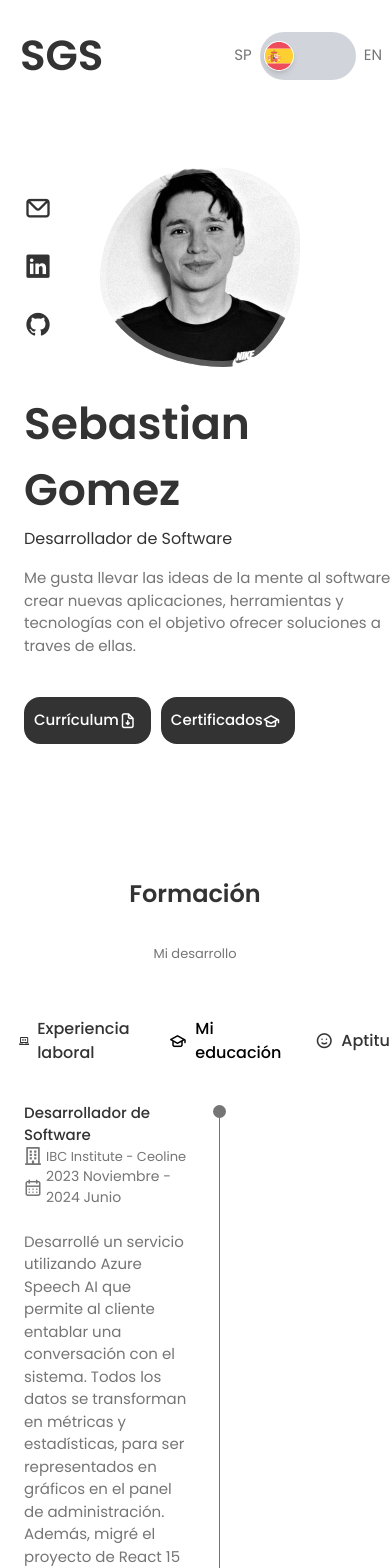
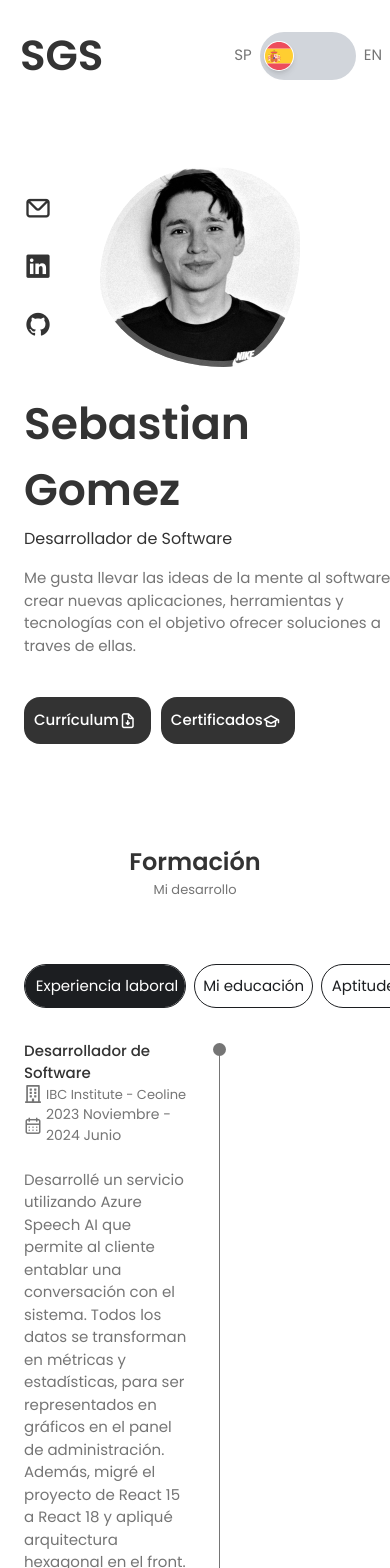
Before and after one commit to sebastiangs23/Portfolio, a React (Vite) app in the folder front/portfolio/: page / in a window 390 px wide. Shown: the top 1568 px of the page. Built offline with nearby package versions, Linux system fonts and the light colour scheme.

Commit message:
refactor: :recycle: Implementing good practices and practicing after, transform, transition

```diff
--- a/front/portfolio/src/components/Desarrollo/Desarrollo.css
+++ b/front/portfolio/src/components/Desarrollo/Desarrollo.css
@@ -1,74 +1,157 @@
-.qualification__education {
+.training {
   margin-top: 100px;
 }
 
-.qualification__container {
+.training__title {
+  font-size: var(--h1-font-size);
+  color: var(--title-color);
+}
+
+.training__subtitle {
+  display: block;
+  font-size: var(--small-font-size);
+  margin-bottom: 4rem;
+}
+
+.training__title,
+.training__subtitle {
+  text-align: center;
+}
+
+.training__core {
   max-width: 768px;
 }
 
-.qualification__tabs {
+.training__core-tabs {
   display: flex;
   justify-content: center;
+  gap: 8px;
   margin-bottom: var(--mb-2);
 }
 
-.qualification__button {
-  font-size: var(--h3-font-size);
-  font-weight: var(--font-medium);
-  color: var(--title-color);
-  margin: 0 var(--mb-1);
-  cursor: pointer;
-  padding: 5px;
+.training__core-tabs-button {
+  align-items: center;
+  display: inline-flex;
+  justify-content: center;
+  border: 1px solid #1c1e21;
+  border-radius: 50px;
+  color: #1c1e21;
+  line-height: 16px;
+  overflow: hidden;
+  padding: 13px 20px;
+  position: relative;
+  text-align: center;
+  transition: color 0.33s linear 0.5s, border-color ease-out 0.5s;
+  background-color: #fff;
+  white-space: pre;
+  z-index: 1;
 }
 
-.qualification__button:hover {
-  background-color: rgba(74, 253, 253, 0.899);
-  border-radius: 10px;
+.training__core-tabs-button:after {
+  background-color: #1c1e21;
+  border-radius: 50%;
+  content: "";
+  height: 167px;
+  min-width: 167px;
+  position: absolute;
+  top: 0;
+  transform: scale(1) translateY(67px);
+  transition: transform 1s cubic-bezier(0.66, 0, 0.34, 1);
+  z-index: -1;
 }
 
-.qualification__icon {
+.training__core-tabs-active {
+  align-items: center;
+  display: inline-flex;
+  justify-content: center;
+  border: 1px solid #1c1e21;
+  border-radius: 50px;
+  color: #1c1e21;
+  line-height: 16px;
+  overflow: hidden;
+  padding: 13px 20px;
+  position: relative;
+  text-align: center;
+  transition: color 0.33s linear 0.5s, border-color ease-out 0.5s;
+  background-color: #fff;
+  white-space: pre;
+  z-index: 1;
+}
+
+.training__core-tabs-active:after {
+  background-color: #1c1e21;
+  border-radius: 50%;
+  content: "";
+  height: 167px;
+  min-width: 167px;
+  position: absolute;
+  top: 0;
+  transform: scale(1) translateY(67px);
+  transition: transform 1s cubic-bezier(0.66, 0, 0.34, 1);
+  width: 100%;
+  z-index: -1;
+}
+
+.training__core-icons {
   font-size: 1.8rem;
   margin-right: var(--mb-0-25);
 }
 
-.qualification__active {
-  color: var(--title-color-dark);
+.training__core-tabs-active {
+  /* color: var(--title-color-dark); */
+  transition-delay: 0.5s;
+  color: #fff;
 }
 
-.qualification__sections {
+.training__core-tabs-active:after {
+  transform: scale(1.47) translateY(0);
+  background-color: #1c1e21;
+  border-radius: 50%;
+  content: "";
+  height: 167px;
+  min-width: 167px;
+  position: absolute;
+  top: 0;
+  /* transform: scale(1) translateY(67px); */
+  transition: transform 1s cubic-bezier(0.66, 0, 0.34, 1);
+  width: 100%;
+  z-index: -1;
+}
+
+.training__core-data {
   display: grid;
   grid-template-columns: 0.9fr;
   justify-content: center;
   align-items: center;
 }
 
-.qualification__content {
+.training__core-data-content {
   /*  NOSE PUEDE ALINEAR CON GRID PQ MI PANTALLA NO ENCAJA CON LA DE EL*/
   display: none;
 }
 
-.qualification__content-active {
+.training__core-data-content-active {
   display: block;
 }
 
-.qualification__data {
+.training__core-data-content-each {
   display: grid;
   grid-template-columns: 1fr max-content 1fr;
   column-gap: 1.5rem;
 }
 
-.qualification__title {
+.training__core-title {
   font-size: var(--normal-font-size);
   font-weight: var(--font-medium);
 }
 
-.qualification__subtitle {
+.training__core-subtitle {
   display: inline-block;
   font-size: var(--small-font-size);
   margin-bottom: var(--mb-1);
 }
 
-.qualification__calender {
+.training__core-calendar {
   font-size: var(--small-font-size);
 }
 
@@ -90,7 +173,7 @@
   font-size: 14px;
 }
 
-.qualification__rounder {
+.training__timeline-rounder {
   display: inline-block;
   width: 13px;
   height: 13px;
@@ -98,7 +181,7 @@
   border-radius: 50%;
 }
 
-.qualification__line {
+.training__timeline-line {
   display: block;
   width: 1px;
   height: 100%;
@@ -109,7 +192,7 @@
 /*=============== BREAKPOINTS ===============*/
 /* For large devices */
 @media screen and (max-width: 992px) {
-  .qualification__container {
+  .training__core {
     margin-left: auto;
     margin-right: auto;
   }
@@ -117,25 +200,25 @@
 
 /* For medium devices */
 @media screen and (max-width: 768px) {
-  .qualification__container {
+  .training__core {
     margin-left: var(--mb-1-5);
     margin-right: var(--mb--1-5);
   }
 }
 
 @media screen and (max-width: 576px) {
-  .qualification__sections {
+  .training__core-data {
     grid-template-columns: initial;
   }
 
-  .qualification__button {
-    margin: 0 var(--mb-0-75);
+  .training__core-icons {
+    display: none;
   }
 }
 
 /* For small devices */
 @media screen and (max-width: 350px) {
-  .qualification__data {
+  .training__core-data-content-each {
     gap: 0.5rem;
   }
 }
--- a/front/portfolio/src/components/Desarrollo/Desarrollo.jsx
+++ b/front/portfolio/src/components/Desarrollo/Desarrollo.jsx
@@ -13,66 +13,66 @@ function Education() {
   };
 
   return (
-    <section className="qualification__education section" id="desarrollo">
-      {/* TITLE AND SUBTITLE */}
-      <h2 className="section__title">{sentences.background} </h2>
-      <span className="section__subtitle">
-        {sentences.background_subtitle}{" "}
+    <section className="training" id="desarrollo">
+
+      <h2 className="training__title">{sentences.background} </h2>
+
+      <span className="training__subtitle">
+        {sentences.background_subtitle}
       </span>
 
-      <div className="qualification__container container">
-        {/* BUTTONS */}
-        <div className="qualification__tabs">
+      <div className="training__core container">
+
+        <div className="training__core-tabs">
           <div
             className={
-              toggleState === 3
-                ? "qualification__button qualification__active button--flex"
-                : "qualification__button button--flex"
+              toggleState === 1
+                ? "training__core-tabs-button training__core-tabs-active button--flex"
+                : "training__core-tabs-button button--flex"
             }
             onClick={() => toggleTab(1)}
           >
             <FaLaptopCode />
             <p className="ml-2">{sentences.work_experience} </p>
           </div>
-
           <div
             className={
-              toggleState === 1
-                ? "qualification__button qualification__active button--flex"
-                : "qualification__button button--flex"
+              toggleState === 2
+                ? "training__core-tabs-button training__core-tabs-active"
+                : "training__core-tabs-button"
             }
             onClick={() => toggleTab(2)}
           >
-            <i className="uil uil-graduation-cap qualification__icon"></i>
+            <i className="uil uil-graduation-cap training__core-icons"></i>
             <p> {sentences.education} </p>
           </div>
 
           <div
             className={
-              toggleState === 2
-                ? "qualification__button qualification__active button--flex"
-                : "qualification__button button--flex"
+              toggleState === 3
+                ? "training__core-tabs-button training__core-tabs-active"
+                : "training__core-tabs-button"
             }
             onClick={() => toggleTab(3)}
           >
-            <i class="uil uil-smile qualification__icon"></i>
+            <i className="uil uil-smile training__core-icons"></i>
             <p>{sentences.skill}</p>
           </div>
         </div>
 
-        <div className="qualification__sections">
+        <div className="training__core-data">
           {/* JOB EXPERIENCE */}
           <div
             className={
               toggleState === 1
-                ? "qualification__content qualification__content-active"
-                : "qualification__content"
+                ? "training__core-data-content training__core-data-content-active"
+                : "training__core-data-content"
             }
           >
             {/* IBC */}
-            <div className="qualification__data">
+            <div className="training__core-data-content-each">
               <div>
-                <h3 className="qualification__title">
+                <h3 className="training__core-title">
                   {sentences.work_ibc_position}
                 </h3>
                 <div className="company_name">
@@ -103,22 +103,22 @@ function Education() {
               </div>
 
               <div>
-                <span className="qualification__rounder"></span>
-                <span className="qualification__line"></span>
+                <span className="training__timeline-rounder"></span>
+                <span className="training__timeline-line"></span>
               </div>
             </div>
 
             {/* INTELIGENIO */}
-            <div className="qualification__data">
+            <div className="training__core-data-content-each">
               <div></div>
 
               <div>
-                <span className="qualification__rounder"></span>
-                <span className="qualification__line"></span>
+                <span className="training__timeline-rounder"></span>
+                <span className="training__timeline-line"></span>
               </div>
 
               <div>
-                <h3 className="qualification__title">
+                <h3 className="training__core-title">
                   {sentences.work_inte_position}
                 </h3>
 
@@ -127,7 +127,7 @@ function Education() {
                   <p className="text-job">Inteligenio - Ceoline</p>
                 </div>
 
-                <div className="qualification__calender">
+                <div className="training__core-calendar">
                   <div className="flex items-center">
                     <i className="uil uil-calendar-alt"></i>
                     <p>{sentences.work_inte_date}</p>
@@ -154,19 +154,19 @@ function Education() {
               </div>
             </div>
 
-            {/* 3 */}
-            <div className="qualification__data">
+            {/* Freelance */}
+            <div className="training__core-data-content-each">
               <div>
-                <h3 className="qualification__title">
+                <h3 className="training__core-title">
                   {sentences.work_1_position}{" "}
                 </h3>
 
                 <div className="company_name">
                   <FaRegBuilding className="icon_office" />
-                  <p className="text-job">OhrangeSoft</p>
+                  <p className="text-job">Page for a clinic - Freelance</p>
                 </div>
 
-                <div className="qualification__calender">
+                <div className="training__core-calendar">
                   <div className="flex items-center  ">
                     <i className="uil uil-calendar-alt"></i>
                     <p>{sentences.work_1_date} </p>
@@ -183,8 +183,8 @@ function Education() {
               </div>
 
               <div>
-                <span className="qualification__rounder"></span>
-                <span className="qualification__line"></span>
+                <span className="training__timeline-rounder"></span>
+                <span className="training__timeline-line"></span>
               </div>
             </div>
           </div>
@@ -193,13 +193,13 @@ function Education() {
           <div
             className={
               toggleState === 2
-                ? "qualification__content qualification__content-active"
-                : "qualification__content"
+                ? "training__core-data-content training__core-data-content-active"
+                : "training__core-data-content"
             }
           >
-            <div className="qualification__data">
+            <div className="training__core-data-content-each">
               <div>
-                <h3 className="qualification__title">
+                <h3 className="training__core-title">
                   {sentences.carrer_henry}
                 </h3>
 
@@ -211,31 +211,31 @@ function Education() {
                 </div>
 
                 <br />
-                <span className="qualification__subtitle">
+                <span className="training__core-subtitle">
                   {sentences.carrer_status_henry}
                 </span>
-                <div className="qualification__calender">
+                <div className="training__core-calendar">
                   <i className="uil uil-calendar-alt"></i>
                   {sentences.carrer_date_henry}
                 </div>
               </div>
 
               <div>
-                <span className="qualification__rounder"></span>
-                <span className="qualification__line"></span>
+                <span className="training__timeline-rounder"></span>
+                <span className="training__timeline-line"></span>
               </div>
             </div>
 
-            <div className="qualification__data">
+            <div className="training__core-data-content-each">
               <div></div>
 
               <div>
-                <span className="qualification__rounder"></span>
-                <span className="qualification__line"></span>
+                <span className="training__timeline-rounder"></span>
+                <span className="training__timeline-line"></span>
               </div>
 
               <div>
-                <h3 className="qualification__title">
+                <h3 className="training__core-title">
                   {sentences.carrer_zegel}
                 </h3>
 
@@ -247,19 +247,19 @@ function Education() {
                 </div>
 
                 <br />
-                <span className="qualification__subtitle">
+                <span className="training__core-subtitle">
                   {sentences.carrer_status_zegel}
                 </span>
-                <div className="qualification__calender">
+                <div className="training__core-calendar">
                   <i className="uil uil-calendar-alt"></i>{" "}
                   {sentences.carrer_date_zegel}
                 </div>
               </div>
             </div>
 
-            <div className="qualification__data">
+            <div className="training__core-data-content-each">
               <div>
-                <h3 className="qualification__title">
+                <h3 className="training__core-title">
                   {sentences.carrer_upc}
                 </h3>
 
@@ -271,18 +271,18 @@ function Education() {
                 </div>
 
                 <br />
-                <span className="qualification__subtitle">
+                <span className="training__core-subtitle">
                 {sentences.carrer_status_upc}
                 </span>
 
-                <div className="qualification__calender">
+                <div className="training__core-calendar">
                   <i className="uil uil-calendar-alt"></i> {sentences.carrer_date_upc}
                 </div>
               </div>
 
               <div>
-                <span className="qualification__rounder"></span>
-                <span className="qualification__line"></span>
+                <span className="training__timeline-rounder"></span>
+                <span className="training__timeline-line"></span>
               </div>
             </div>
           </div>
@@ -291,61 +291,62 @@ function Education() {
           <div
             className={
               toggleState === 3
-                ? "qualification__content qualification__content-active"
-                : "qualification__content"
+                ? "training__core-data-content training__core-data-content-active"
+                : "training__core-data-content"
             }
           >
-            <div className="qualification__data">
+            <div className="training__core-data-content-each">
               <div>
-                <h3 className="qualification__title">
-                  <i class="uil uil-user"></i>
+                <h3 className="training__core-title">
+                  <i className="uil uil-user"></i>
                   {sentences.skills_personal}
                 </h3>
                 <ul>
-                  <li>{sentences.skills_personal_1}</li>
-                  <li>{sentences.skills_personal_2}</li>
-                  <li>{sentences.skills_personal_3}</li>
-                  <li>{sentences.skills_personal_4}</li>
-                  <li>{sentences.skills_personal_5}</li>
-                  <li>{sentences.skills_personal_6}</li>
-                  <li>{sentences.skills_personal_7}</li>
-                  <li>{sentences.skills_personal_8}</li>
+                  { sentences.skills_personal_all && (
+                      sentences.skills_personal_all.map((skill, index) => {
+                        return (
+                          <li key={index}>{skill}</li>
+                        )
+                      })
+                  ) }
                 </ul>
               </div>
 
               <div>
-                <span className="qualification__rounder"></span>
-                <span className="qualification__line"></span>
+                <span className="training__timeline-rounder"></span>
+                <span className="training__timeline-line"></span>
               </div>
             </div>
 
-            <div className="qualification__data">
+            <div className="training__core-data-content-each">
               <div></div>
 
               <div>
-                <span className="qualification__rounder"></span>
-                <span className="qualification__line"></span>
+                <span className="training__timeline-rounder"></span>
+                <span className="training__timeline-line"></span>
               </div>
 
               <div>
-                <h3 className="qualification__title">
-                  <i class="uil uil-users-alt"></i>
+                <h3 className="training__core-title">
+                  <i className="uil uil-users-alt"></i>
                   {sentences.skills_team}
                 </h3>
                 <ul className="pl-5">
-                  <li>{sentences.skills_team_1}</li>
-                  <li>{sentences.skills_team_2}</li>
-                  <li>{sentences.skills_team_3}</li>
-                  <li>{sentences.skills_team_4}</li>
-                  <li>{sentences.skills_team_5}</li>
-                  <li>{sentences.skills_team_6}</li>
-                  <li>{sentences.skills_team_7}</li>
-                  <li>{sentences.skills_team_8}</li>
+                  {
+                    sentences.skills_team_all && (
+                      sentences.skills_team_all.map((skill,index)=> {
+                        return (
+                          <li key={index}>{skill}</li>
+                        )
+                      })
+                    )
+                  }
                 </ul>
               </div>
             </div>
           </div>
         </div>
+
       </div>
     </section>
   );
--- a/front/portfolio/src/components/Header/Header.css
+++ b/front/portfolio/src/components/Header/Header.css
@@ -3,11 +3,16 @@
 @tailwind utilities;
 
 
-.secciones{
-    padding: 5px;
+@keyframes giroMoneda {
+  0% {
+    transform: rotateY(0deg);
+  }
+  100% {
+    transform: rotateY(180deg);
+  }
 }
 
-.secciones:hover{
-    background-color: rgba(74, 253, 253, 0.899);
-    border-radius: 5px;
+.girar {
+  animation: giroMoneda 0.6s ease;
+  transform-style: preserve-3d;
 }
--- a/front/portfolio/src/components/Language/Language.jsx
+++ b/front/portfolio/src/components/Language/Language.jsx
@@ -48,23 +48,27 @@ const sentences = {
     carrer_status_upc: "(2/4) años culminados.",
     carrer_date_upc: "2019 Agosto - 2021 Febrero",
     skills_personal: "Personal",
-    skills_personal_1: "Motivación personal",
-    skills_personal_2: "Autodidacta",
-    skills_personal_3: "Ética profesional",
-    skills_personal_4: "Empatia y solidaridad",
-    skills_personal_5: "Responsable",
-    skills_personal_6: "Resiliencia",
-    skills_personal_7: "Análisis de Problemas",
-    skills_personal_8: "Aprendizaje continuo",
+    skills_personal_all: [
+      "Motivación personal",
+      "Autodidacta",
+      "Ética profesional",
+      "Empatia y solidaridad",
+      "Responsable",
+      "Resiliencia",
+      "Análisis de Problemas",
+      "Aprendizaje continuo",
+    ],
     skills_team: "Equipo",
-    skills_team_1: "Team Work Scrum",
-    skills_team_2: "Metodologías ágiles",
-    skills_team_3: "Proponer ídeas",
-    skills_team_4: "Gestión de tiempo",
-    skills_team_5: "Comunicación efectiva",
-    skills_team_6: "Escucha Activa",
-    skills_team_7: "Capacitar",
-    skills_team_8: "Adaptabilidad y flexibilidad",
+    skills_team_all: [
+      "Trabajo en equipo Scrum",
+      "Metodologías ágiles",
+      "Proponer ídeas",
+      "Gestión de tiempo",
+      "Comunicación efectiva",
+      "Escucha Activa",
+      "Capacitar",
+      "Adaptabilidad y flexibilidad",
+    ],
     ibc_see_more_1: "Plataforma de idiomas certificada con ",
     ibc_see_more_2:
       ", enfocada en los niveles básico (A1 - A2) e intermedio (B1 - B2), con métodos dinámicos de aprendizaje como prácticas de vocabulario, gramática, pronunciación, simuladores de exámenes y conversaciones interactivas que se desbloquean a medida que el estudiante aprueba las lecciones.",
--- a/front/portfolio/src/components/Social/Data.jsx
+++ b/front/portfolio/src/components/Social/Data.jsx
@@ -14,7 +14,7 @@ function Data() {
           viewBox="0 0 48 48"
           fill="none"
           xmlns="http://www.w3.org/2000/svg"
-          class="home__hand"
+          className="home__hand"
         >
           <path
             d="M25.4995 32.0305L31.3495 33.1555L36.1495 8.48051C36.4495 6.83051 35.3995 5.18051 33.8245 4.88051C32.1745 4.58051 30.5995 5.70551 30.2995 7.35551L25.4995 32.0305Z"
@@ -68,7 +68,7 @@ function Data() {
         target="_black"
       >
         {sentences.curriculum}
-        <i class="uil uil-file-download"></i>
+        <i className="uil uil-file-download"></i>
       </a>
 
       <a
@@ -77,7 +77,7 @@ function Data() {
         target="_blank"
       >
         {sentences.certifications}
-        <i class="uil uil-graduation-cap"></i>
+        <i className="uil uil-graduation-cap"></i>
       </a>
     </div>
   );
--- a/front/portfolio/src/components/Social/Social.jsx
+++ b/front/portfolio/src/components/Social/Social.jsx
@@ -5,14 +5,14 @@ function Social() {
     return (
         <div className='home__social' >
             <a href="mailto:sebastiangs2309@gmail.com" className='home__social-icon' target="_blank" >
-                <i class="uil-social-icons uil-envelope"></i>
+                <i className="uil-social-icons uil-envelope"></i>
             </a>
             <a href="https://www.linkedin.com/in/sebastiangomezsalinas/" className='home__social-icon' target="_blank" >
-                <i class="uil-social-icons uil-linkedin"></i>
+                <i className="uil-social-icons uil-linkedin"></i>
             </a>
 
             <a href="https://github.com/sebastiangs23" className='home__social-icon' target="_blank" >
-                <i class="uil-social-icons uil-github"></i>
+                <i className="uil-social-icons uil-github"></i>
             </a>
         </div>
     )
```
Also changed, not shown: front/portfolio/src/App.css (+42 -0 lines), front/portfolio/src/components/Header/Header.jsx (+25 -11 lines).
